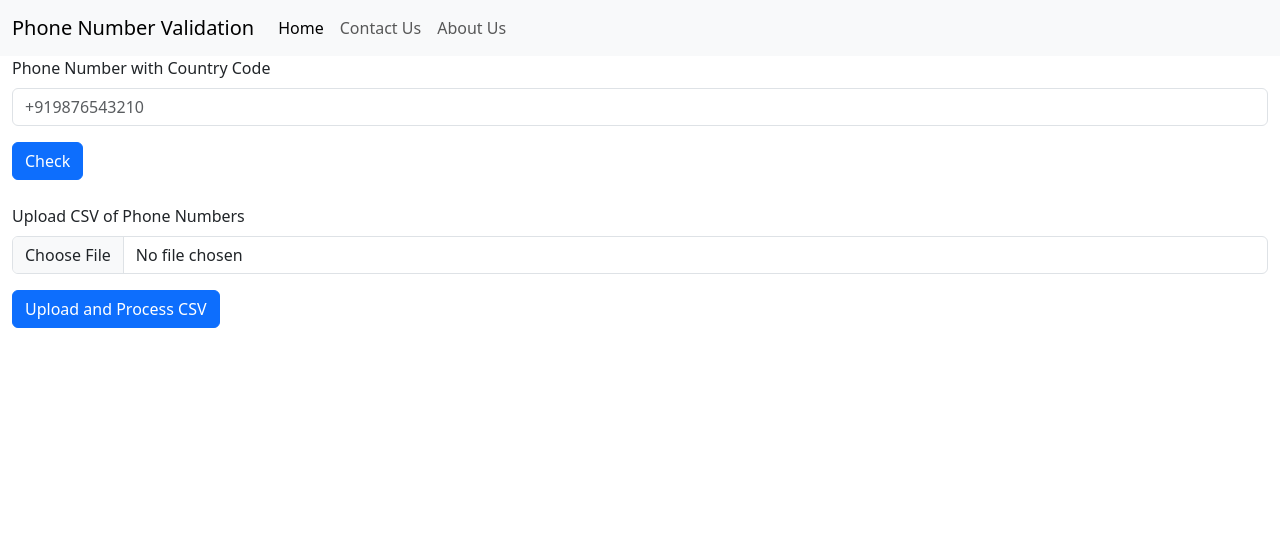
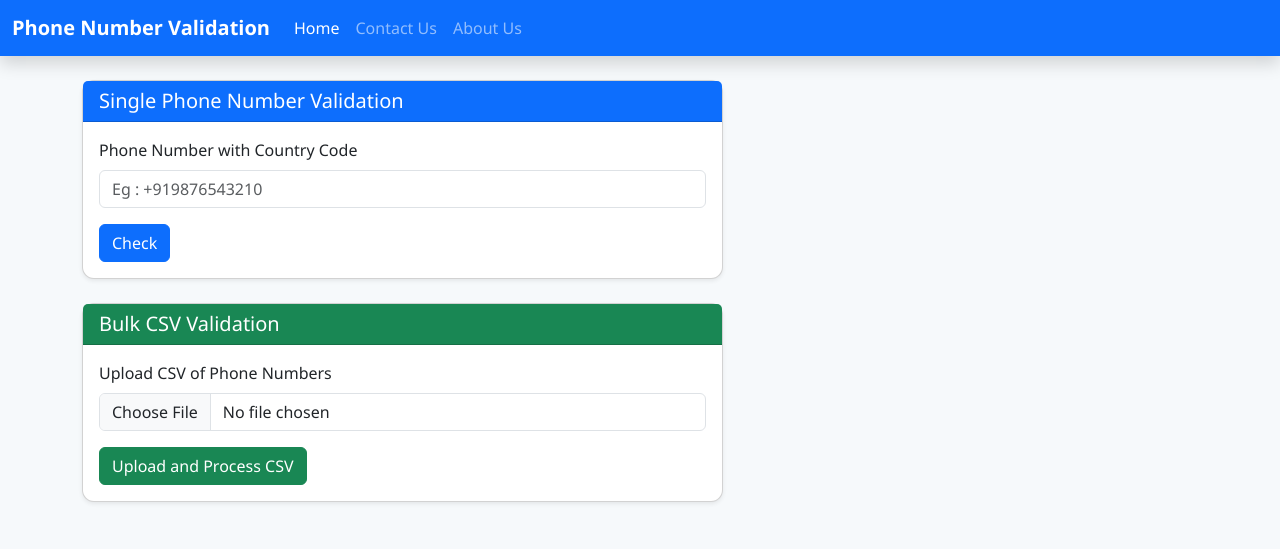
Before and after one commit to sakshammhere/Number_Validation_using_Flask, a Flask app: page / in a window 1280 px wide. Shown: the top 549 px of the page. Run offline with Flask 3, Linux system fonts and the light colour scheme.

Commit message:
Final Designing

```diff
--- a/app.py
+++ b/app.py
@@ -1,4 +1,4 @@
-from flask import Flask, render_template, request, redirect, url_for, send_file
+from flask import Flask, render_template, request, url_for, send_file
 from flask_sqlalchemy import SQLAlchemy
 import requests
 import csv
@@ -12,54 +12,47 @@ db = SQLAlchemy(app)
 
 api_key = "CC3A7AFC43DD4FE5A6EAC74684A48BAA"
 
-#Thru a class, we create a schema/table in the db
-class Number_validation(db.Model): #table/schema name is Number_validation
-    id = db.Column(db.Integer, primary_key=True)  #these are columns
+class Number_validation(db.Model):
+    id = db.Column(db.Integer, primary_key=True)
     phone_number = db.Column(db.String(13), nullable=False)
     Validity = db.Column(db.Boolean, nullable=False)
     Country_name = db.Column(db.String(50))
     Carrier = db.Column(db.String(50))
-    #Line_type = db.Column(db.String(50))
 
     def __repr__(self):
-        return f'<Number {self.phone_number} - Valid: {self.Validity}>'  #for debugging purposes
-@app.route("/contact-us")
-def contact_us():
-    return render_template("contact_us.html")
-@app.route("/about")
-def about():
-    return render_template("about.html")
-@app.route("/", methods=["GET", "POST"])
-def hello_world():
+        return f'<Number {self.phone_number} - Valid: {self.Validity}>'
+
+@app.route("/")
+def home():
+    return render_template("index.html", result=None, download_link=None)
+
+@app.route("/", methods=["POST"])
+def phone_check():
     result = None
     download_link = None
-    if request.method == "POST":
-        phone_number = request.form.get("phone_number")
-        if phone_number:
-            url = f"https://api.veriphone.io/v2/verify?phone={phone_number}&key={api_key}"
-            response = requests.get(url)
-            data = response.json()
-            Validity = data.get("phone_valid")
-            if Validity is None:
-                return "Invalid API Response/phone number.", 400
-                #400 means bad https request
-            new_entry = Number_validation(
-                phone_number=phone_number,
-                Validity=data.get("phone_valid"),
-                Country_name=data.get("country"),
-                Carrier=data.get("carrier")
-                #line_type=data.get("line_type") or "unknown"
-            )
-            db.session.add(new_entry)
-            db.session.commit()
-            result = new_entry
+    phone_number = request.form.get("phone_number")
+    if phone_number:
+        url = f"https://api.veriphone.io/v2/verify?phone={phone_number}&key={api_key}"
+        response = requests.get(url)
+        data = response.json()
+        Validity = data.get("phone_valid")
+        if Validity is None:
+            return "Invalid API Response/phone number.", 400
+        new_entry = Number_validation(
+            phone_number=phone_number,
+            Validity=data.get("phone_valid"),
+            Country_name=data.get("country"),
+            Carrier=data.get("carrier")
+        )
+        db.session.add(new_entry)
+        db.session.commit()
+        result = new_entry
     return render_template("index.html", result=result, download_link=download_link)
 
 @app.route("/upload_csv", methods=["POST"])
 def upload_csv():
     if "csv_file" not in request.files:
         return "No file uploaded.", 400
-
     file = request.files["csv_file"]
     if file.filename == '':
         return "No file selected.", 400
@@ -67,7 +60,7 @@ def upload_csv():
     filename = os.path.splitext(file.filename)[0]
     stream = StringIO(file.stream.read().decode("UTF8"), newline=None)
     reader = csv.DictReader(stream)
-    input_fieldnames = reader.fieldnames  # Columns from the CSV upload
+    input_fieldnames = reader.fieldnames
 
     api_fields = ["Validity", "Country_name", "Carrier"]
     output_fieldnames = input_fieldnames + api_fields
@@ -75,7 +68,6 @@ def upload_csv():
     results = []
 
     for row in reader:
-        # searching for "phone" keyword for phone number column
         phone_col = None
         for col in input_fieldnames:
             if "phone" in col.lower():
@@ -95,22 +87,21 @@ def upload_csv():
             row["Validity"] = str(data.get("phone_valid", ""))
             row["Country_name"] = data.get("country", "")
             row["Carrier"] = data.get("carrier", "")
-            #row["Line_type"] = data.get("line_type", "")
         except Exception:
             row["Validity"] = ''
             row["Country_name"] = ''
             row["Carrier"] = ''
-            #row["Line_type"] = ''
         results.append(row)
+
+    os.makedirs("uploads", exist_ok=True)
+    result_filename = f"{filename}_results.csv"
+    output_path = os.path.join("uploads", result_filename)
 
     output_csv = StringIO()
     writer = csv.DictWriter(output_csv, fieldnames=output_fieldnames)
     writer.writeheader()
     writer.writerows(results)
 
-    os.makedirs("uploads", exist_ok=True)
-    result_filename = f"{filename}_results.csv"
-    output_path = os.path.join("uploads", result_filename)
     with open(output_path, "w", encoding="utf-8", newline="") as f:
         f.write(output_csv.getvalue())
 
@@ -131,7 +122,13 @@ def download_csv(filename):
 def products():
     return "This is the products page."
 
+@app.route("/about")
+def about():
+    return render_template("about.html")
+
+@app.route("/contact-us")
+def contact_us():
+    return render_template("contact_us.html")
+
 if __name__ == "__main__":
-    # First run: uncomment the next line to create the DB, then comment it again.
-    #db.create_all()
     app.run(debug=True, port=1000)
--- a/static/saksham.txt
+++ /dev/null
@@ -1 +0,0 @@
-this is a sample saksham.txt file
--- /dev/null
+++ b/static/style.css
@@ -0,0 +1,18 @@
+body {
+    background: #f6f9fb;
+    font-family: 'Segoe UI', Tahoma, Geneva, Verdana, sans-serif;
+}
+.card {
+    border-radius: 12px;
+}
+h2, h3 {
+    color: #1976d2;
+}
+.card-header.bg-primary,
+.card-header.bg-success,
+.card-header.bg-info {
+    font-weight: bold;
+}
+a {
+    text-decoration: none;
+}
--- /dev/null
+++ b/templates/base.html
@@ -0,0 +1,32 @@
+<!doctype html>
+<html lang="en">
+  <head>
+    <meta charset="utf-8">
+    <meta name="viewport" content="width=device-width, initial-scale=1">
+    <link href="https://cdn.jsdelivr.net/npm/bootstrap@5.3.2/dist/css/bootstrap.min.css" rel="stylesheet">
+    <link rel="stylesheet" href="{{ url_for('static', filename='style.css') }}">
+    <title>{% block title %}Phone Number Validation{% endblock %}</title>
+  </head>
+  <body>
+    <nav class="navbar navbar-expand-lg navbar-dark bg-primary shadow">
+      <div class="container-fluid">
+        <a class="navbar-brand" href="{{ url_for('home') }}"><b>Phone Number Validation</b></a>
+        <button class="navbar-toggler" type="button" data-bs-toggle="collapse" data-bs-target="#navbarNav"
+                aria-controls="navbarNav" aria-expanded="false" aria-label="Toggle navigation">
+          <span class="navbar-toggler-icon"></span>
+        </button>
+        <div class="collapse navbar-collapse" id="navbarNav">
+          <ul class="navbar-nav me-auto mb-2 mb-lg-0">
+            <li class="nav-item"><a class="nav-link{% if request.endpoint=='home' %} active{% endif %}" href="{{ url_for('home') }}">Home</a></li>
+            <li class="nav-item"><a class="nav-link{% if request.endpoint=='contact_us' %} active{% endif %}" href="{{ url_for('contact_us') }}">Contact Us</a></li>
+            <li class="nav-item"><a class="nav-link{% if request.endpoint=='about' %} active{% endif %}" href="{{ url_for('about') }}">About Us</a></li>
+          </ul>
+        </div>
+      </div>
+    </nav>
+    <main class="container py-4">
+      {% block content %}{% endblock %}
+    </main>
+    <script src="https://cdn.jsdelivr.net/npm/bootstrap@5.3.2/dist/js/bootstrap.bundle.min.js"></script>
+  </body>
+</html>
--- a/templates/index.html
+++ b/templates/index.html
@@ -1,80 +1,66 @@
-<!doctype html>
-<html lang="en">
-  <head>
-    <meta charset="utf-8">
-    <meta name="viewport" content="width=device-width, initial-scale=1">
-    <link href="https://cdn.jsdelivr.net/npm/bootstrap@5.3.2/dist/css/bootstrap.min.css" rel="stylesheet">
-    <title>Phone Number Validation</title>
-  </head>
-  <body>
-    <nav class="navbar navbar-expand-lg bg-body-tertiary">
-      <div class="container-fluid">
-        <a class="navbar-brand" href="#">Phone Number Validation</a>
-        <button class="navbar-toggler" type="button" data-bs-toggle="collapse" data-bs-target="#navbarSupportedContent" aria-controls="navbarSupportedContent" aria-expanded="false" aria-label="Toggle navigation">
-          <span class="navbar-toggler-icon"></span>
-        </button>
-        <div class="collapse navbar-collapse" id="navbarSupportedContent">
-          <ul class="navbar-nav me-auto mb-2 mb-lg-0">
-            <li class="nav-item">
-              <a class="nav-link active" aria-current="page" href="#">Home</a>
-            </li>
-            <li class="nav-item">
-              <a class="nav-link" href="{{ url_for('contact_us') }}">
-                Contact Us
-              </a>
-            </li>
-            <li class="nav-item">
-              <a class="nav-link" href="{{ url_for('about') }}">
-                About Us
-              </a>
-            </li>
-          </ul>
+{% extends "base.html" %}
+{% block title %}Phone Validation{% endblock %}
+{% block content %}
+<div class="row mb-4">
+  <div class="col-md-7">
+    <div class="card shadow-sm mb-4">
+      <div class="card-header text-white bg-primary">
+        <h5 class="mb-0">Single Phone Number Validation</h5>
       </div>
-      </div>
-    </nav>
-    <div class="container-fluid">
-
-      <!-- Single Phone Number Validation Form -->
+      <div class="card-body">
         <form method="POST" action="/">
           <div class="mb-3">
             <label for="phone" class="form-label">Phone Number with Country Code</label>
             <input type="tel" class="form-control" id="phone" name="phone_number"
-                 placeholder="+919876543210" pattern="^\+\d{10,15}$"
+                   placeholder="Eg : +919876543210" pattern="^\+\d{10,15}$"
                    title="Enter a valid phone number like +919876543210" required>
           </div>
           <button type="submit" class="btn btn-primary">Check</button>
         </form>
-      <br>
+      </div>
+    </div>
 
-      <!-- CSV Upload Form -->
+    <div class="card shadow-sm">
+      <div class="card-header text-white bg-success">
+        <h5 class="mb-0">Bulk CSV Validation</h5>
+      </div>
+      <div class="card-body">
         <form method="POST" action="/upload_csv" enctype="multipart/form-data">
           <div class="mb-3">
             <label for="csv_file" class="form-label">Upload CSV of Phone Numbers</label>
             <input type="file" class="form-control" id="csv_file" name="csv_file" accept=".csv" required>
           </div>
-        <button type="submit" class="btn btn-primary">Upload and Process CSV</button>
+          <button type="submit" class="btn btn-success">Upload and Process CSV</button>
         </form>
-      <br>
-
         {% if download_link %}
-        <a href="{{ download_link }}" class="btn btn-success">Download Results CSV</a>
+          <hr>
+          <a href="{{ download_link }}" class="btn btn-outline-success">Download Results CSV</a>
         {% endif %}
       </div>
+    </div>
+  </div>
 
+  <div class="col-md-5">
+    {% if result %}
+      <div class="card shadow p-3 mb-5">
+        <h5 class="card-header bg-info text-white">PHONE NUMBER REPORT</h5>
+        <div class="card-body">
+          <div style="display: grid; grid-template-columns: max-content auto; column-gap: 10px; row-gap: 8px; align-items: center;">
+            <div><strong>Phone Number</strong>:</div>
+            <div>{{ result.phone_number }}</div>
 
-    <div class="container">
-      {% if result %}
-        <h3><u> PHONE NUMBER REPORT </u></h3>
-        <div class="card p-3 mt-3">
-          <p><strong>Phone Number:</strong> {{ result.phone_number }}</p>
-          <p><strong>Validity:</strong> {{ result.Validity }}</p>
-          <p><strong>Country:</strong> {{ result.Country_name or "N/A" }}</p>
-          <p><strong>Carrier:</strong> {{ result.Carrier or "N/A" }}</p>
-         <!-- COMMENTED <p><strong>Line Type:</strong> {{ result.Line_type or "N/A" }}</p> -->
+            <div><strong>Validity</strong>:</div>
+            <div>{{ result.Validity }}</div>
+
+            <div><strong>Country</strong>:</div>
+            <div>{{ result.Country_name or "N/A" }}</div>
+
+            <div><strong>Carrier</strong>:</div>
+            <div>{{ result.Carrier or "N/A" }}</div>
+          </div>
+        </div>
       </div>
     {% endif %}
   </div>
-
-    <script src="https://cdn.jsdelivr.net/npm/bootstrap@5.3.2/dist/js/bootstrap.bundle.min.js"></script>
-  </body>
-</html>
+</div>
+{% endblock %}
--- a/uploads/saksham_results.csv
+++ b/uploads/saksham_results.csv
@@ -9,7 +9,7 @@ George Hall,+33 6 12 34 56 78,73000,True,France,SFR
 Hannah King,+55 11 91234-5678,70000,True,Brazil,
 Ian Wright,+34 612 34 56 78,74000,True,Spain,Syma
 Julia Scott,+27 82 123 4567,68000,True,South Africa,Vodacom
-Kevin Turner,+1 (555) 867-5309,69000,False,India,
+Kevin Turner,+1 (555) 867-5309,69000,False,,
 Laura Green,+7 916 123-45-67,77000,True,Russia,
 Mike Adams,123456789,65000       ,False,,
 Nina Baker,+358401234567,81000,True,Finland,Telia
```
Also changed, not shown: templates/about.html (+10 -30 lines), templates/contact_us.html (+7 -14 lines), instance/Numbers_data.db. Lines whose indentation alone changed are shown as unchanged.
